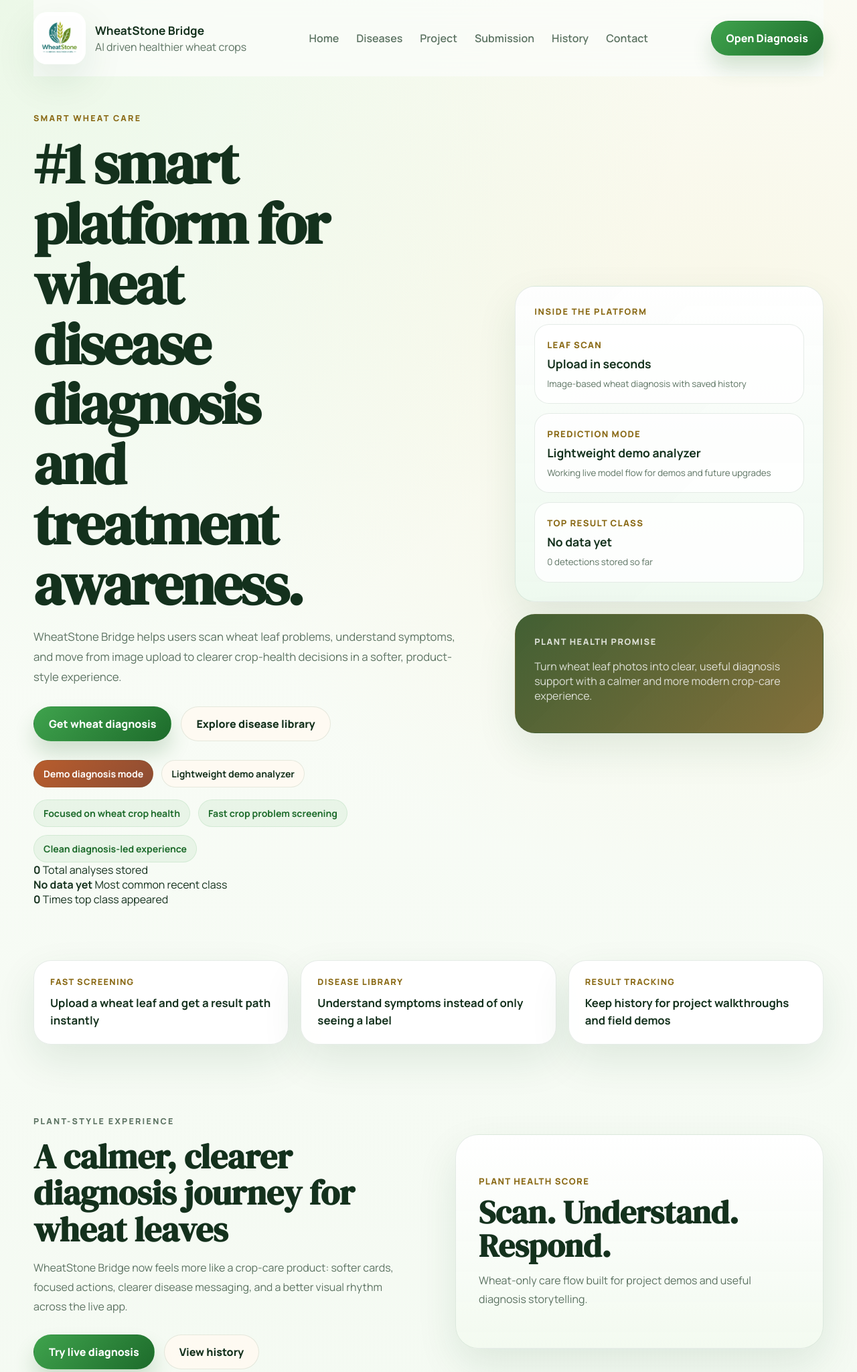
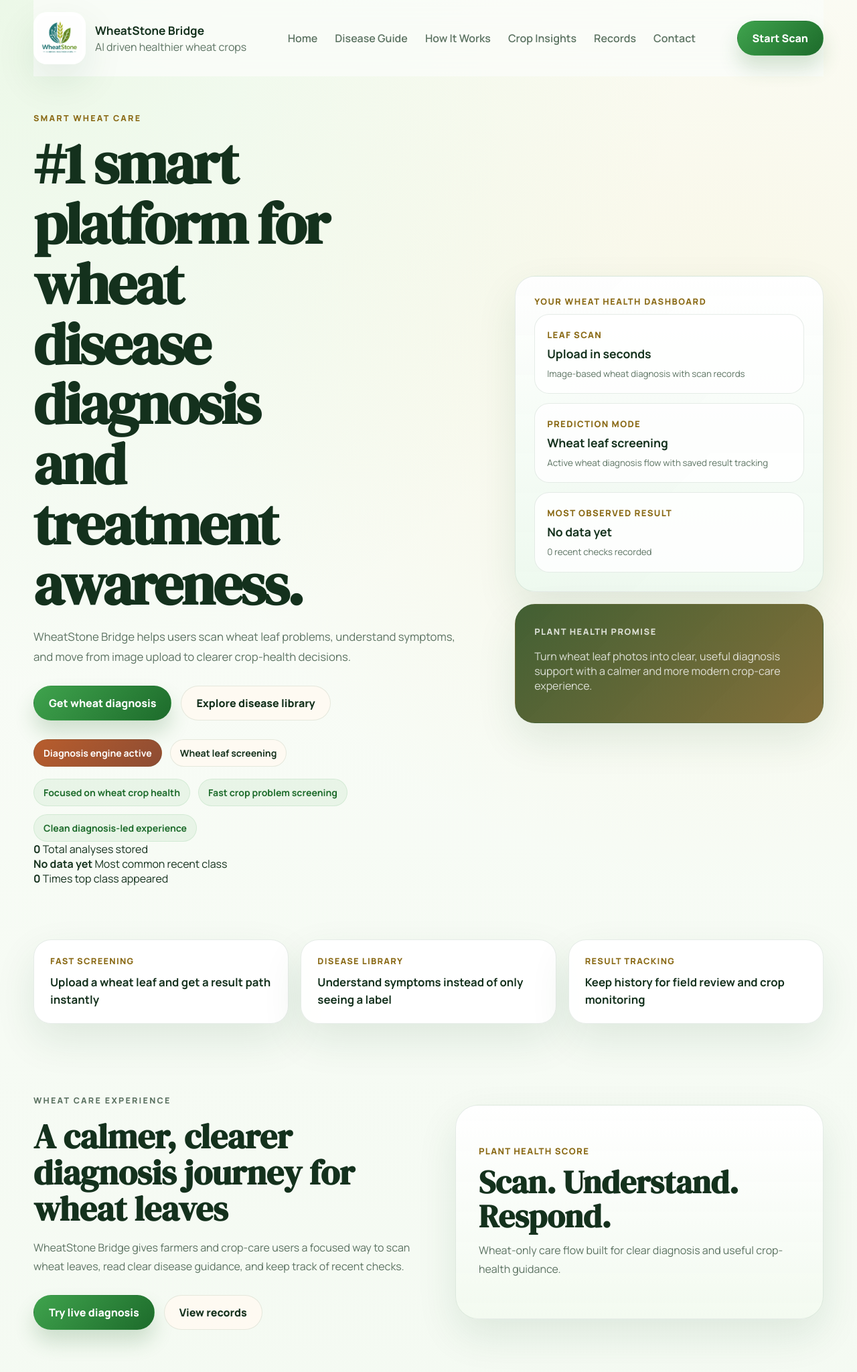
Before and after one commit to vipulyadav29/WheatStone-Bridge, a Flask app: page / in a window 1280 px wide. Shown: the top 2049 px of the page at 67% size. Run offline with Flask 3, Linux system fonts and the light colour scheme; data that the repository does not hold is empty.

Commit message:
Polish website for production-style presentation

```diff
--- a/app.py
+++ b/app.py
@@ -40,14 +40,14 @@ MODEL_CONTEXT = load_prediction_model(MODEL_PATH)
 
 def base_context() -> dict:
     if MODEL_CONTEXT["source"] == "lightweight-knn":
-        status_label = "Trained lightweight model connected"
-        inference_mode = "Lightweight trained k-NN classifier"
+        status_label = "Diagnosis engine active"
+        inference_mode = "Wheat leaf image analyzer"
     elif MODEL_CONTEXT["ready"]:
-        status_label = "Real model connected"
-        inference_mode = "Real model inference"
+        status_label = "Diagnosis engine active"
+        inference_mode = "Wheat disease prediction"
     else:
-        status_label = "Demo diagnosis mode"
-        inference_mode = "Lightweight demo analyzer"
+        status_label = "Diagnosis engine active"
+        inference_mode = "Wheat leaf screening"
 
     return {
         "model_ready": MODEL_CONTEXT["ready"],
@@ -103,7 +103,7 @@ def index():
     )
 
 
-@app.route("/project")
+@app.route("/how-it-works")
 def project():
     summary = get_prediction_summary(DB_PATH)
     return render_template("project.html", summary=summary, **base_context())
@@ -190,7 +190,7 @@ def contact():
     return render_template("contact.html", submitted=submitted, **base_context())
 
 
-@app.route("/submission")
+@app.route("/crop-insights")
 def submission():
     summary = get_prediction_summary(DB_PATH)
     return render_template("submission.html", summary=summary, **base_context())
--- a/templates/base.html
+++ b/templates/base.html
@@ -3,7 +3,7 @@
 <head>
   <meta charset="UTF-8">
   <meta name="viewport" content="width=device-width, initial-scale=1.0">
-  <title>{% block title %}Wheatstone Bridge{% endblock %}</title>
+  <title>{% block title %}WheatStone Bridge{% endblock %}</title>
   <link rel="preconnect" href="https://fonts.googleapis.com">
   <link rel="preconnect" href="https://fonts.gstatic.com" crossorigin>
   <link
@@ -27,13 +27,13 @@
     </a>
     <nav class="site-nav">
       <a class="{% if request.endpoint == 'index' %}nav-active{% endif %}" href="{{ url_for('index') }}">Home</a>
-      <a class="{% if request.endpoint == 'diseases' %}nav-active{% endif %}" href="{{ url_for('diseases') }}">Diseases</a>
-      <a class="{% if request.endpoint == 'project' %}nav-active{% endif %}" href="{{ url_for('project') }}">Project</a>
-      <a class="{% if request.endpoint == 'submission' %}nav-active{% endif %}" href="{{ url_for('submission') }}">Submission</a>
-      <a class="{% if request.endpoint == 'history' %}nav-active{% endif %}" href="{{ url_for('history') }}">History</a>
+      <a class="{% if request.endpoint == 'diseases' %}nav-active{% endif %}" href="{{ url_for('diseases') }}">Disease Guide</a>
+      <a class="{% if request.endpoint == 'project' %}nav-active{% endif %}" href="{{ url_for('project') }}">How It Works</a>
+      <a class="{% if request.endpoint == 'submission' %}nav-active{% endif %}" href="{{ url_for('submission') }}">Crop Insights</a>
+      <a class="{% if request.endpoint == 'history' %}nav-active{% endif %}" href="{{ url_for('history') }}">Records</a>
       <a class="{% if request.endpoint == 'contact' %}nav-active{% endif %}" href="{{ url_for('contact') }}">Contact</a>
     </nav>
-    <a class="button button-primary header-cta" href="{{ url_for('index') }}#detector">Open Diagnosis</a>
+    <a class="button button-primary header-cta" href="{{ url_for('index') }}#detector">Start Scan</a>
   </header>
 
   {% with messages = get_flashed_messages() %}
@@ -54,13 +54,13 @@
     <div class="footer-shell">
       <div>
         <strong>WheatStone Bridge</strong>
-        <p>AI-driven wheat diagnosis platform for healthier crops.</p>
+        <p>AI-driven wheat diagnosis support for healthier crops.</p>
         <p>{{ contact_email }}</p>
       </div>
       <div class="footer-links">
         <a href="{{ url_for('index') }}">Home</a>
-        <a href="{{ url_for('diseases') }}">Diseases</a>
-        <a href="{{ url_for('project') }}">Project</a>
+        <a href="{{ url_for('diseases') }}">Disease Guide</a>
+        <a href="{{ url_for('project') }}">How It Works</a>
         <a href="{{ url_for('contact') }}">Contact</a>
       </div>
     </div>
--- a/templates/contact.html
+++ b/templates/contact.html
@@ -4,9 +4,9 @@
 <main>
   <section class="page-hero">
     <p class="eyebrow">Contact</p>
-    <h1>Share demo requests, product questions, or wheat diagnosis inquiries.</h1>
+    <h1>Contact the WheatStone Bridge support team.</h1>
     <p class="hero-text">
-      This page keeps the platform focused on product information, communication, and diagnosis-related inquiries.
+      Ask questions about wheat diagnosis, crop-health guidance, or platform support.
     </p>
   </section>
 
@@ -25,7 +25,7 @@
       <form class="contact-card" method="POST">
         <h3>Send a message</h3>
         {% if submitted %}
-          <div class="flash-message flash-success">Your message has been saved successfully.</div>
+          <div class="flash-message flash-success">Your message has been sent successfully.</div>
         {% endif %}
         <label>
           <span>Name</span>
--- a/templates/diseases.html
+++ b/templates/diseases.html
@@ -6,7 +6,7 @@
     <p class="eyebrow">Disease Guide</p>
     <h1>Understand the main wheat leaf conditions recognized by the platform.</h1>
     <p class="hero-text">
-      These summaries help users understand what the system is looking for during diagnosis.
+      These summaries help users recognize common wheat symptoms and understand diagnosis results.
     </p>
   </section>
 
--- a/templates/index.html
+++ b/templates/index.html
@@ -8,7 +8,7 @@
       <h1>#1 smart platform for wheat disease diagnosis and treatment awareness.</h1>
       <p class="hero-text">
         WheatStone Bridge helps users scan wheat leaf problems, understand symptoms,
-        and move from image upload to clearer crop-health decisions in a softer, product-style experience.
+        and move from image upload to clearer crop-health decisions.
       </p>
       <div class="hero-actions">
         <a class="button button-primary" href="#detector">Get wheat diagnosis</a>
@@ -43,22 +43,22 @@
 
     <div class="hero-panel">
       <div class="hero-card hero-card-main hero-dashboard">
-        <p>Inside the platform</p>
+        <p>Your wheat health dashboard</p>
         <div class="dashboard-stack">
           <article>
             <span>Leaf scan</span>
             <strong>Upload in seconds</strong>
-            <small>Image-based wheat diagnosis with saved history</small>
+            <small>Image-based wheat diagnosis with scan records</small>
           </article>
           <article>
             <span>Prediction mode</span>
             <strong>{{ inference_mode }}</strong>
-            <small>Working live model flow for demos and future upgrades</small>
+            <small>Active wheat diagnosis flow with saved result tracking</small>
           </article>
           <article>
-            <span>Top result class</span>
+            <span>Most observed result</span>
             <strong>{{ summary.top_class }}</strong>
-            <small>{{ summary.top_class_count }} detections stored so far</small>
+            <small>{{ summary.top_class_count }} recent checks recorded</small>
           </article>
         </div>
       </div>
@@ -81,7 +81,7 @@
       </article>
       <article>
         <span>Result tracking</span>
-        <strong>Keep history for project walkthroughs and field demos</strong>
+        <strong>Keep history for field review and crop monitoring</strong>
       </article>
     </div>
   </section>
@@ -89,22 +89,21 @@
   <section class="section">
     <div class="feature-band">
       <div class="feature-copy">
-        <p class="eyebrow">Plant-style Experience</p>
+        <p class="eyebrow">Wheat Care Experience</p>
         <h2>A calmer, clearer diagnosis journey for wheat leaves</h2>
         <p>
-          WheatStone Bridge now feels more like a crop-care product: softer cards, focused actions,
-          clearer disease messaging, and a better visual rhythm across the live app.
+          WheatStone Bridge gives farmers and crop-care users a focused way to scan wheat leaves, read clear disease guidance, and keep track of recent checks.
         </p>
         <div class="hero-actions">
           <a class="button button-primary" href="#detector">Try live diagnosis</a>
-          <a class="button button-secondary" href="{{ url_for('history') }}">View history</a>
+          <a class="button button-secondary" href="{{ url_for('history') }}">View records</a>
         </div>
       </div>
       <div class="feature-visual">
         <div class="floating-card">
           <span>Plant health score</span>
           <strong>Scan. Understand. Respond.</strong>
-          <small>Wheat-only care flow built for project demos and useful diagnosis storytelling.</small>
+          <small>Wheat-only care flow built for clear diagnosis and useful crop-health guidance.</small>
         </div>
       </div>
     </div>
@@ -125,8 +124,8 @@
         <p>Learn what rust, leaf blight, powdery mildew, and healthy leaf conditions look like.</p>
       </article>
       <article class="info-card">
-        <h3>Reject unrelated images</h3>
-        <p>The app now warns users when the uploaded image does not look like a wheat leaf sample.</p>
+        <h3>Wheat-only image check</h3>
+        <p>Unrelated uploads are flagged so diagnosis stays focused on wheat leaf samples.</p>
       </article>
     </div>
   </section>
@@ -140,25 +139,24 @@
             <strong>Healthy crop starts with early detection</strong>
           </div>
           <div class="glass-metric">
-            <label>Current mode</label>
+            <label>Scan type</label>
             <strong>{{ inference_mode }}</strong>
           </div>
           <div class="glass-metric">
-            <label>Stored analyses</label>
+            <label>Saved checks</label>
             <strong>{{ summary.total_predictions }}</strong>
           </div>
         </div>
       </div>
       <div class="feature-copy">
         <p class="eyebrow">Helpful, Not Overwhelming</p>
-        <h2>Designed to explain disease results in a simple, product-like way</h2>
+        <h2>Designed to explain disease results in a simple, clear and practical way</h2>
         <p>
-          Instead of dumping technical detail first, the platform leads with diagnosis, disease awareness,
-          and a cleaner next-step flow. That makes the app easier to understand in demos and viva.
+          Instead of showing a label alone, the platform leads with diagnosis, disease awareness, and a clearer next-step flow so users can understand what to check next.
         </p>
         <div class="hero-actions">
           <a class="button button-primary" href="{{ url_for('diseases') }}">Open disease guide</a>
-          <a class="button button-secondary" href="{{ url_for('submission') }}">See submission page</a>
+          <a class="button button-secondary" href="{{ url_for('submission') }}">View crop insights</a>
         </div>
       </div>
     </div>
@@ -166,9 +164,9 @@
 
   <section class="section detector-section" id="detector">
     <div class="section-heading">
-      <p class="eyebrow">Interactive Demo</p>
+      <p class="eyebrow">Live Diagnosis</p>
       <h2>Upload a wheat leaf image</h2>
-      <p>Only wheat leaf images should be uploaded. Unrelated images are now flagged before disease diagnosis.</p>
+      <p>Upload a clear wheat leaf photo. Non-wheat images are flagged before diagnosis.</p>
     </div>
 
     <div class="detector-shell">
@@ -200,10 +198,10 @@
             {% else %}
               <div class="result-success">
                 <strong>Image quality looks usable.</strong>
-                <span>The model is reasonably confident with this prediction.</span>
+                <span>The scan is confident enough to show a useful first result.</span>
               </div>
             {% endif %}
-            <p class="result-source">Prediction source: {{ result.source }}</p>
+            <p class="result-source"></p>
           </div>
         {% else %}
           <div class="preview-frame preview-empty">
@@ -215,7 +213,7 @@
           <div class="result-card">
             <p class="result-label">Diagnosis output</p>
             <h3>Waiting for analysis</h3>
-            <p>The result card will show disease class, confidence, wheat-image validation, and short guidance after upload.</p>
+            <p>The result card will show disease condition, confidence, wheat-image validation, and short guidance after upload.</p>
           </div>
         {% endif %}
       </div>
@@ -236,47 +234,45 @@
       <article>
         <span>02</span>
         <h3>Validate input</h3>
-        <p>The app checks whether the uploaded image looks like a wheat leaf before classification.</p>
+        <p>The image is checked to confirm it looks like a wheat leaf before diagnosis.</p>
       </article>
       <article>
         <span>03</span>
         <h3>Predict condition</h3>
-        <p>The classifier estimates the most likely wheat health condition from the uploaded image.</p>
+        <p>The diagnosis flow estimates the most likely wheat health condition from the uploaded image.</p>
       </article>
       <article>
         <span>04</span>
         <h3>Store result</h3>
-        <p>Valid wheat diagnoses are stored so the app keeps a useful result history.</p>
+        <p>Valid wheat diagnoses are saved so previous checks stay easy to review.</p>
       </article>
     </div>
   </section>
 
   <section class="section history-section" id="history">
     <div class="section-heading">
-      <p class="eyebrow">Recent Activity</p>
-      <h2>Recent stored diagnoses</h2>
+      <p class="eyebrow">Recent Checks</p>
+      <h2>Recent wheat diagnoses</h2>
     </div>
     <div class="history-grid">
       {% if history %}
         {% for item in history %}
           <article class="history-card">
             <h3>{{ item.predicted_class }}</h3>
-            <p><strong>File:</strong> {{ item.filename }}</p>
             <p><strong>Confidence:</strong> {{ '%.2f'|format(item.confidence * 100) }}%</p>
-            <p><strong>Source:</strong> {{ item.source }}</p>
             <p><strong>Saved:</strong> {{ item.created_at }}</p>
           </article>
         {% endfor %}
       {% else %}
         <article class="history-card history-empty">
-          <h3>No predictions yet</h3>
-          <p>Analyze your first wheat leaf image to populate the project history section.</p>
+          <h3>No scans yet</h3>
+          <p>Analyze your first wheat leaf image to populate the diagnosis history section.</p>
         </article>
       {% endif %}
     </div>
     <div class="hero-actions">
-      <a class="button button-primary" href="{{ url_for('history') }}">Open full history</a>
-      <a class="button button-secondary" href="{{ url_for('submission') }}">View submission summary</a>
+      <a class="button button-primary" href="{{ url_for('history') }}">Open all records</a>
+      <a class="button button-secondary" href="{{ url_for('submission') }}">View crop insights</a>
     </div>
   </section>
 </main>
```
Also changed, not shown: templates/history.html (+9 -11 lines), templates/project.html (+38 -40 lines), templates/submission.html (+34 -58 lines), utils.py (+4 -4 lines).
